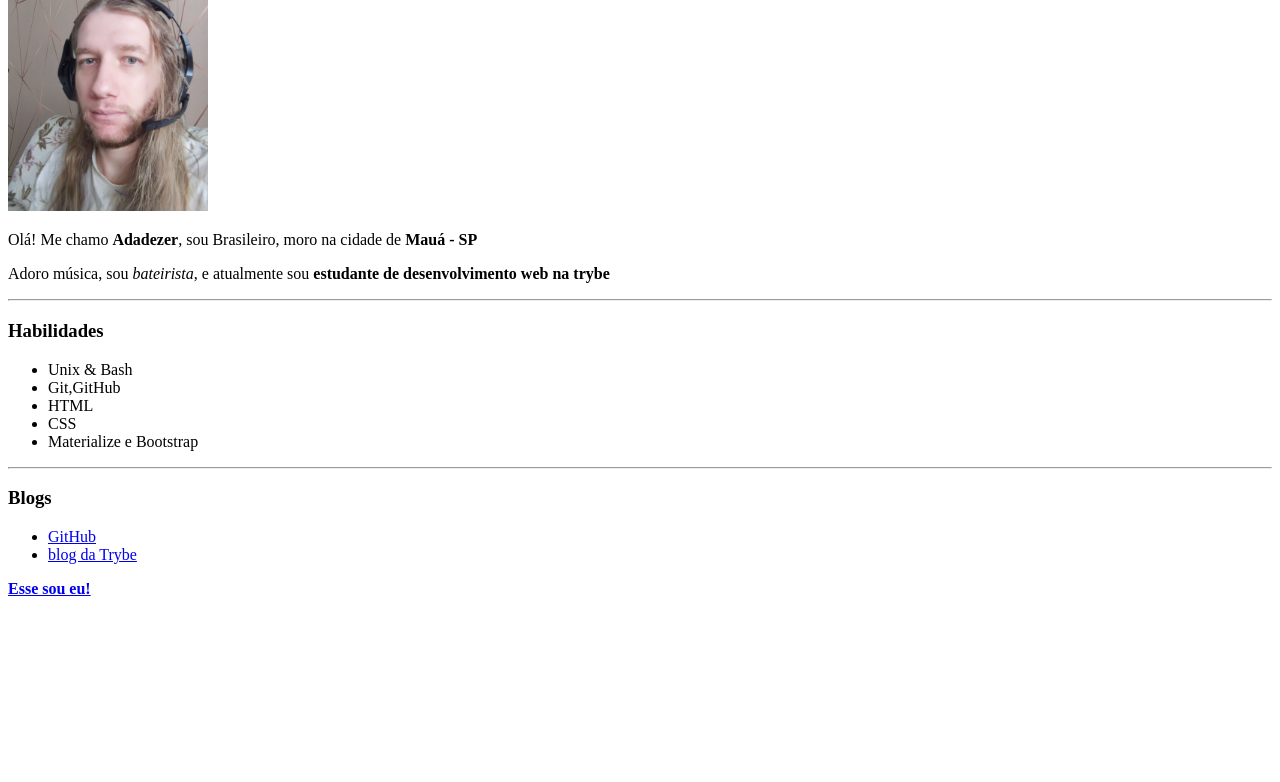
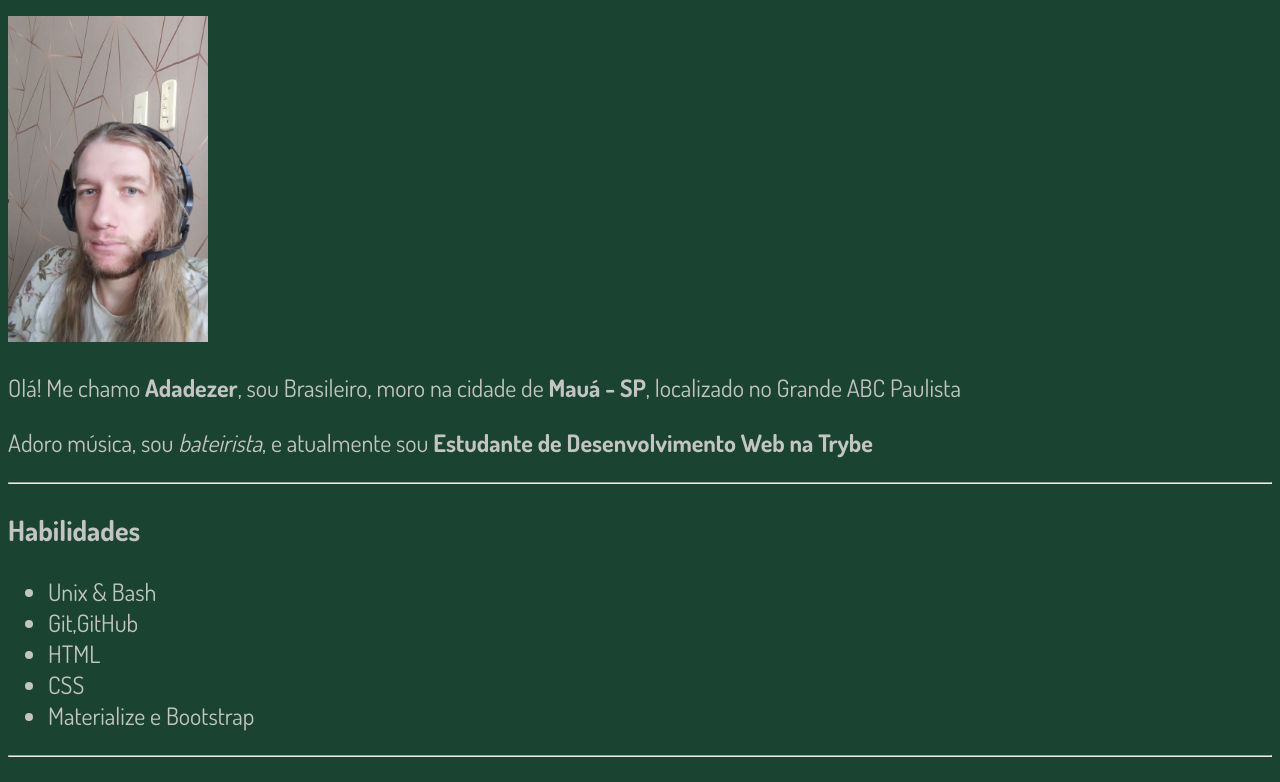
Before and after one commit to Adadezer/Adadezer.github.io, a plain HTML site: page index.html in a window 1280 px wide. Shown: the part 333-1115 px from the top of the page. Before the commit the page ends 939 px from the top, so only its background shows below. Drawn offline with Linux system fonts and the light colour scheme.

Commit message:
Mudança de estilo, fonte e background

```diff
--- a/index.html
+++ b/index.html
@@ -1,11 +1,30 @@
 <!DOCTYPE html>
-<html lang="en">
+<html lang="pt-br">
 <head>
     <meta charset="UTF-8">
     <meta http-equiv="X-UA-Compatible" content="IE=edge">
     <meta name="viewport" content="width=device-width, initial-scale=1.0">
     <title>Portifólio Adadezer</title>
+
+    <style>
+        @font-face {
+                font-family:dosis;
+                src: url(dosis.ttf);
+            }
+        body{
+            font-family: dosis;
+            font-size:x-large;
+            color: #c4c4c4;
+            background-color: #1b4332;
+        }
+
+        a{
+            color: #c4c4c4;
+            text-decoration: none;
+        }
+    </style>
 </head>
+
 <body>
     <h2>Índice</h2>
     <ul>
@@ -17,13 +36,13 @@
     <hr>
 
     <h1 id="eu">Adadezer Suhita Iwazaki</h1>
-    <img src="images/headset.jpg" alt="foto adadezer" width="200px">
+    <img src="images/headset.jpg" alt="foto adadezer usando um headset" width="200px">
     <p>
-        Olá! Me chamo <strong>Adadezer</strong>, sou Brasileiro, moro na cidade de <strong>Mauá - SP</strong>
+        Olá! Me chamo <strong>Adadezer</strong>, sou Brasileiro, moro na cidade de <strong>Mauá - SP</strong>, localizado no Grande ABC Paulista
     </p>
 
     <p>
-        Adoro música, sou <em>bateirista</em>, e atualmente sou <strong>estudante de desenvolvimento web na trybe</strong>
+        Adoro música, sou <em>bateirista</em>, e atualmente sou <strong>Estudante de Desenvolvimento Web na Trybe</strong>
     </p>
 
     <hr>
```
Also changed, not shown: dosis.ttf (added).
